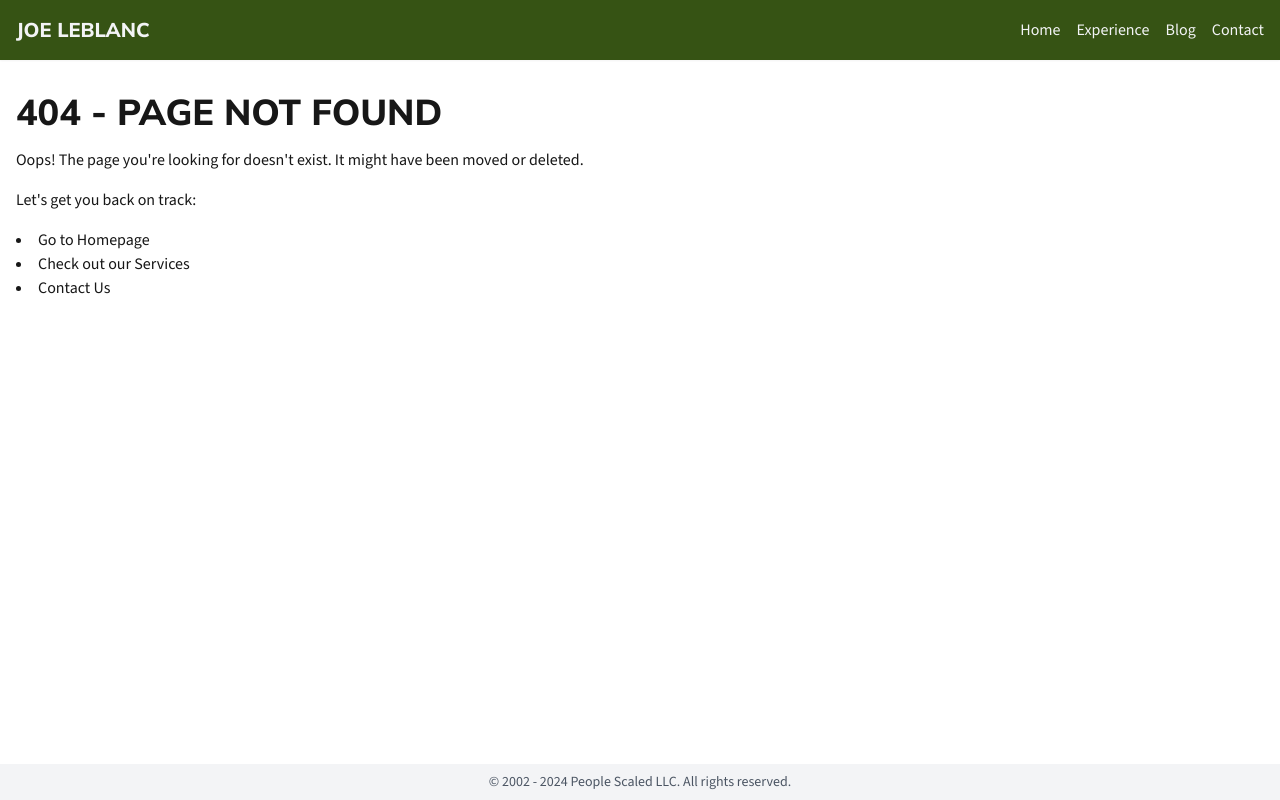
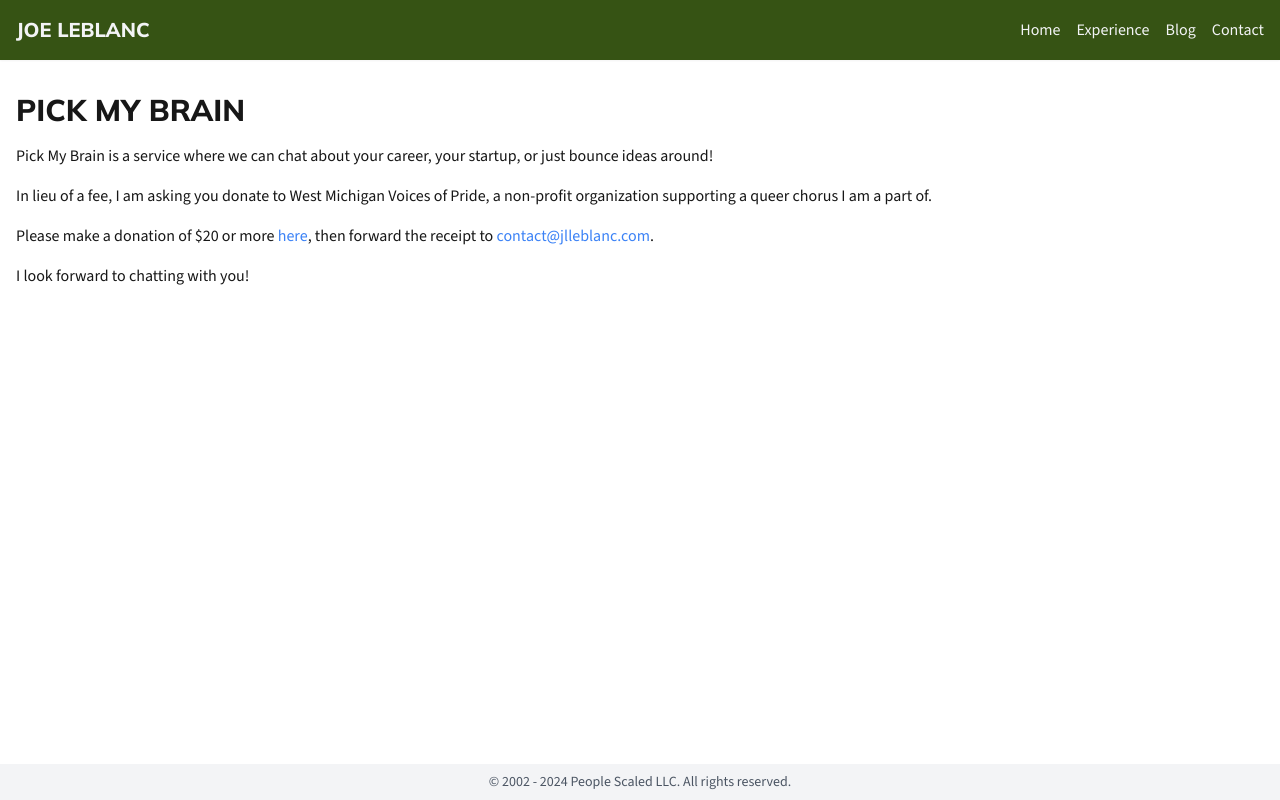
Before and after one commit to jlleblanc/jlleblanc.github.io, a Next.js app: page /jlleblanc.github.io/pick-my-brain in a window 1280 px wide. Before the commit this address had no page. Built offline with nearby package versions, Linux system fonts and the light colour scheme.

Commit message:
Pick My Brain

```diff
--- /dev/null
+++ b/src/pages/pick-my-brain.js
@@ -0,0 +1,44 @@
+import Layout from '../components/Layout'
+import siteConfig from '../config/siteConfig'
+
+export default function About() {
+  const jsonLd = {
+    "@context": "https://schema.org",
+    "@type": "Offer",
+    "mainEntity": {
+      "@type": "Offer",
+      "name": "Pick My Brain",
+      "description": "Want to chat about your career, your startup, or just want to bounce ideas off of me? Pick My Brain is the service for you!",
+      "priceSpecification": {
+        "@type": "UnitPriceSpecification",
+        "price": 20,
+        "priceCurrency": "USD"
+      }
+    }
+  };
+
+  return (
+    <Layout
+      title="Pick My Brain"
+      description={`Learn more about Pick My Brain, a service where we can chat about your career, your startup, or just bounce ideas around!`}
+      canonicalUrl={`${siteConfig.siteUrl}/pick-my-brain`}
+      jsonLd={jsonLd}
+    >
+      <h1 className="text-3xl font-bold mb-4">Pick My Brain</h1>
+      <div className="mb-8">
+        <p className="mb-4">
+          Pick My Brain is a service where we can chat about your career, your startup, or just bounce ideas around!
+        </p>
+        <p className="mb-4">
+          In lieu of a fee, I am asking you donate to West Michigan Voices of Pride, a non-profit organization supporting a queer chorus I am a part of.
+        </p>
+        <p className="mb-4">
+          Please make a donation of $20 or more <a href="https://wmgmchorus.ludus.com/donate.php" target="_blank" rel="noopener noreferrer" className="text-blue-500 hover:underline">here</a>, then forward the receipt to <a href="mailto:contact@jlleblanc.com" className="text-blue-500 hover:underline">contact@jlleblanc.com</a>.
+        </p>
+        <p className="mb-4">
+          I look forward to chatting with you!
+        </p>
+      </div>
+    </Layout>
+  )
+}
```
Also changed, not shown: 1 other file (tests, documents, lock files or other folders).
